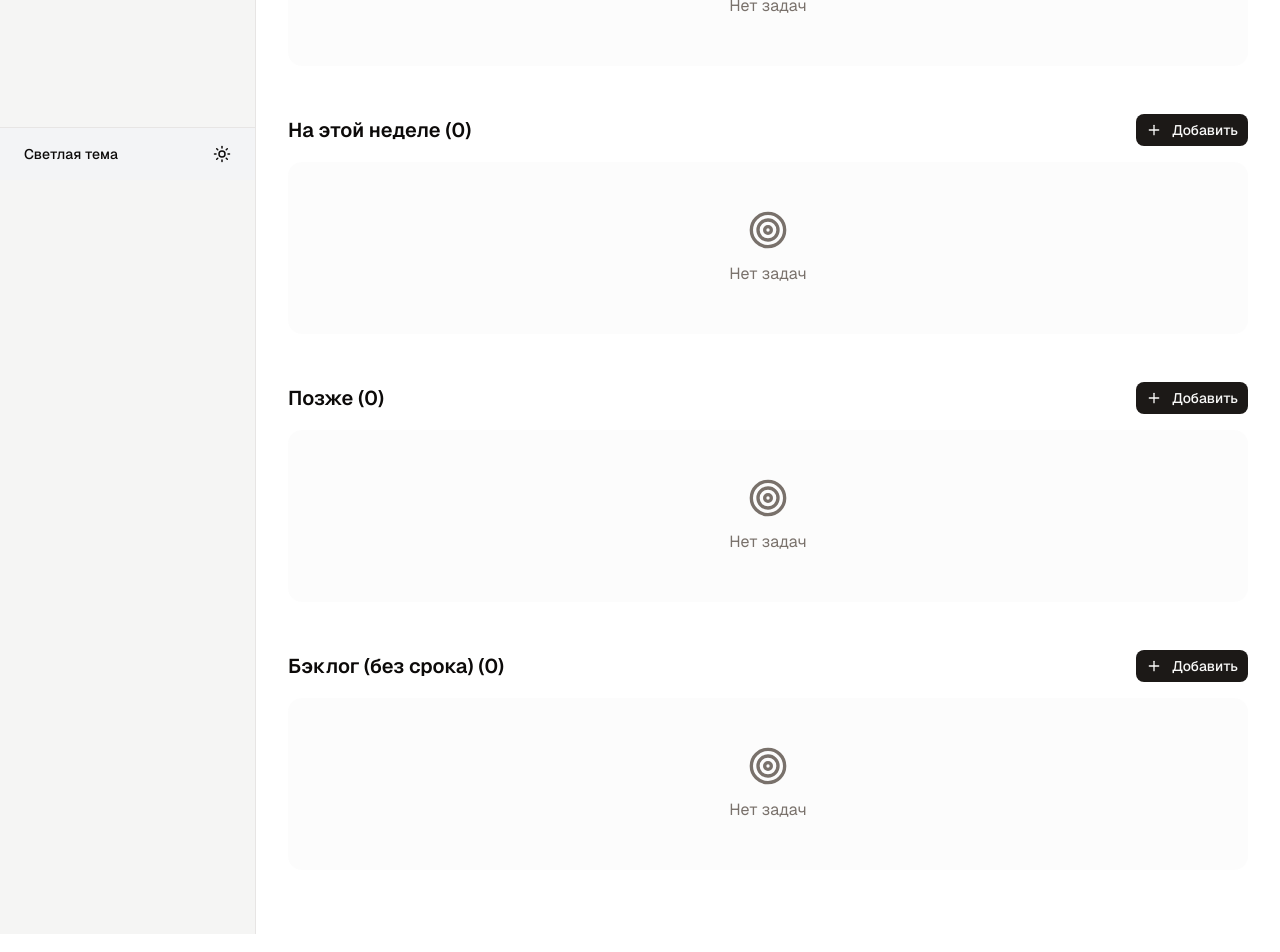
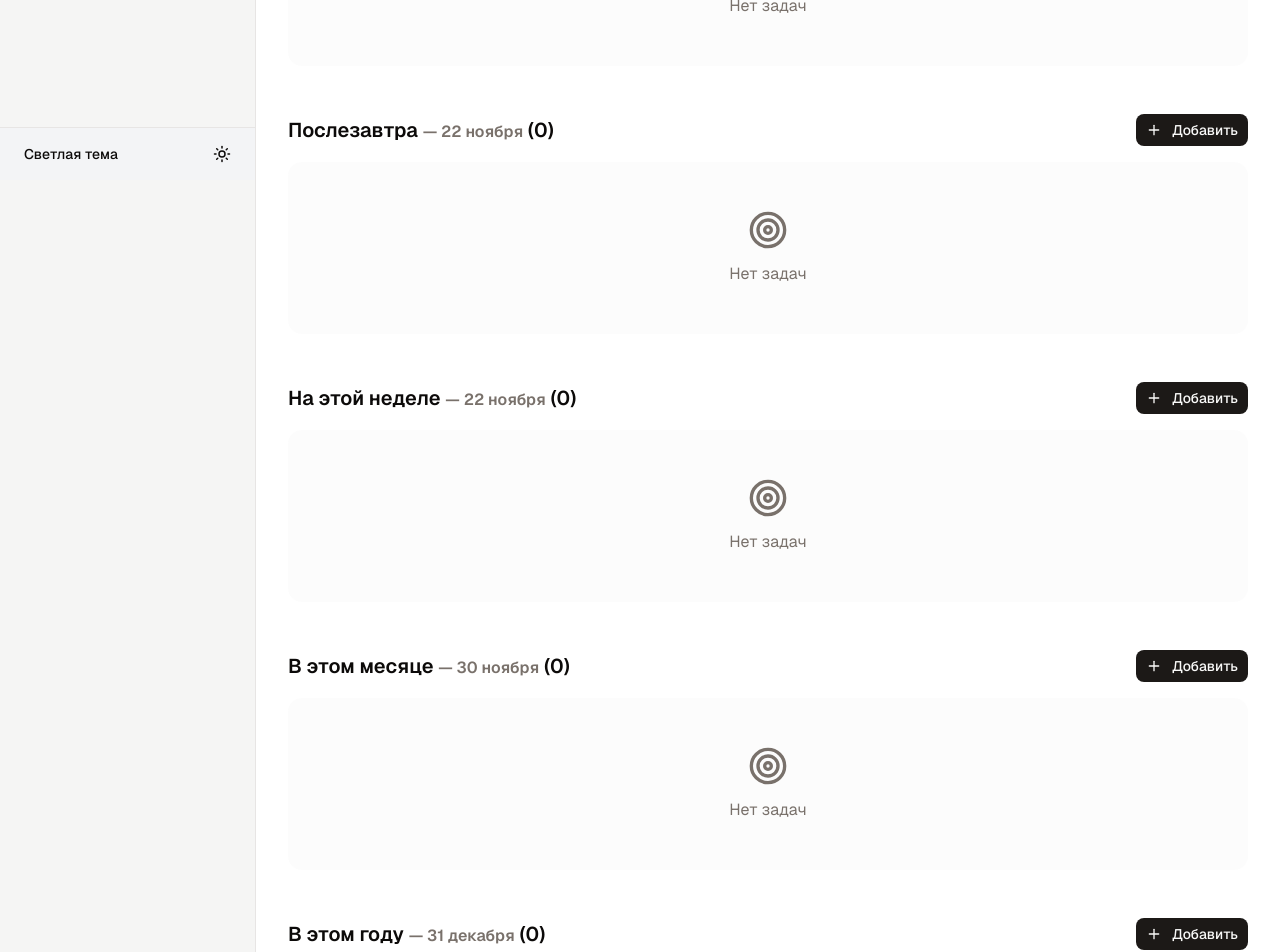
Before and after one commit to TrocyukS96/mind-haven, a Next.js app: page /tasks in a window 1280 px wide. Shown: the part 620-1572 px from the top of the page. Built offline with nearby package versions, Linux system fonts and the light colour scheme.

Commit message:
fix: add fix for adding tasks from taskPage from different modes

```diff
--- a/features/task/ui/TaskForm.tsx
+++ b/features/task/ui/TaskForm.tsx
@@ -14,7 +14,6 @@ import {
   SelectValue,
 } from "@/shared/ui/select";
 import { useEffect, useState } from "react";
-import { toast } from "react-toastify";
 
 interface Props {
   task?: Task | null;
@@ -23,7 +22,7 @@ interface Props {
 }
 
 const TaskForm = ({ task, open, onOpenChange }: Props) => {
-  const { goals, addTask, updateTask, defaultGoalId } = useStore();
+  const { goals, addTask, updateTask, defaultGoalId, defaultDeadline } = useStore();
 
   const [title, setTitle] = useState(task?.title || '');
   const [priority, setPriority] = useState<TaskPriority>(task?.priority || 'medium');
@@ -35,24 +34,20 @@ const TaskForm = ({ task, open, onOpenChange }: Props) => {
 
   const handleSubmit = (e: React.FormEvent) => {
     e.preventDefault();
-    if (!title.trim()) {
-      toast.error('Название задачи не может быть пустым');
-      return;
-    };
+    if (!title.trim()) return;
 
     const finalGoalId = goalId === 'none' ? undefined : goalId;
-    const finalDeadline = deadline ? new Date(deadline).toISOString() : undefined;
+    const finalDeadline = deadline || undefined;
 
     if (isEditMode && task) {
       updateTask(task.id, {
         title: title.trim(),
         priority,
         goalId: finalGoalId,
-        completed,
         deadline: finalDeadline,
       });
     } else {
-      addTask(title.trim(), finalGoalId, priority);
+      addTask(title.trim(), finalGoalId, priority, finalDeadline);
     }
 
     onOpenChange(false);
@@ -64,18 +59,15 @@ const TaskForm = ({ task, open, onOpenChange }: Props) => {
         setTitle(task.title);
         setPriority(task.priority);
         setGoalId(task.goalId || 'none');
-        setCompleted(task.completed);
         setDeadline(task.deadline || '');
       } else {
         setTitle('');
         setPriority('medium');
-        setGoalId('none');
-        setCompleted(false);
-        setDeadline('');
+        setGoalId(defaultGoalId || 'none');
+        setDeadline(defaultDeadline || '');
       }
     }
-
-  }, [open, task]);
+  }, [task, open, defaultGoalId, defaultDeadline]);
 
   return (
     <form onSubmit={handleSubmit} className="space-y-6">
@@ -107,7 +99,7 @@ const TaskForm = ({ task, open, onOpenChange }: Props) => {
           </Select>
         </div>
 
-        <div>
+        <div className="space-y-2">
           <Label htmlFor="deadline">Дедлайн</Label>
           <Input
             id="deadline"
@@ -117,6 +109,7 @@ const TaskForm = ({ task, open, onOpenChange }: Props) => {
             className="mt-2"
           />
         </div>
+
       </div>
 
       <div>
--- a/screens/tasks/ui/TasksByDayMode.tsx
+++ b/screens/tasks/ui/TasksByDayMode.tsx
@@ -3,7 +3,7 @@
 import { Button } from "@/shared/ui/button";
 import { Plus, Target } from "lucide-react";
 import { TaskCard } from "@/entities/task/ui/TaskCard";
-import { format, isToday, isTomorrow, addDays, isWithinInterval, endOfWeek } from "date-fns";
+import { format, isToday, isTomorrow, addDays, isWithinInterval, endOfWeek, startOfWeek, startOfMonth, startOfYear, endOfMonth, addYears, endOfYear, isAfter } from "date-fns";
 import { ru } from "date-fns/locale";
 import { Task } from "@/entities/task/model/types";
 import { useStore } from "@/shared/store/store-config";
@@ -18,9 +18,26 @@ export function TasksByDayMode({ tasks }: TasksByDayModeProps) {
   const groupedTasks = {
     today: tasks.filter(t => t.deadline && isToday(new Date(t.deadline))),
     tomorrow: tasks.filter(t => t.deadline && isTomorrow(new Date(t.deadline))),
-    thisWeek: tasks.filter(t => t.deadline && isWithinInterval(new Date(t.deadline), { start: addDays(new Date(), 2), end: endOfWeek(new Date()) })),
-    later: tasks.filter(t => t.deadline && !isToday(new Date(t.deadline)) && !isTomorrow(new Date(t.deadline)) && !isWithinInterval(new Date(t.deadline), { start: addDays(new Date(), 2), end: endOfWeek(new Date()) })),
+    afterTomorrow: tasks.filter(t => t.deadline && isAfter(new Date(t.deadline), addDays(new Date(), 2))),
+    thisWeek: tasks.filter(t => t.deadline && isWithinInterval(new Date(t.deadline), { start: startOfWeek(new Date(), { locale: ru }), end: endOfWeek(new Date(), { locale: ru }) })),
+    thisMonth: tasks.filter(t => t.deadline && isWithinInterval(new Date(t.deadline), { start: startOfMonth(new Date()), end: endOfMonth(new Date()) })),
+    thisYear: tasks.filter(t => t.deadline && isWithinInterval(new Date(t.deadline), { start: startOfYear(new Date()), end: endOfYear(new Date()) })),
+    nextYear: tasks.filter(t => t.deadline && isWithinInterval(new Date(t.deadline), { start: addYears(new Date(), 1), end: addYears(new Date(), 1) })),
+    later: tasks.filter(t => t.deadline && !isToday(new Date(t.deadline)) && !isTomorrow(new Date(t.deadline)) && !isAfter(new Date(t.deadline), addDays(new Date(), 2))),
     backlog: tasks.filter(t => !t.deadline),
+  };
+
+  const formatDateForSection = (title: string) => {
+    if (title === "Сегодня") return format(new Date(), 'yyyy-MM-dd');
+    if (title === "Завтра") return format(addDays(new Date(), 1), 'yyyy-MM-dd');
+    if (title === "На этой неделе") return format(endOfWeek(new Date(), { locale: ru }), 'yyyy-MM-dd');
+    if (title === "Послезавтра") return format(addDays(new Date(), 2), 'yyyy-MM-dd');
+    if (title === "В этом месяце") return format(endOfMonth(new Date()), 'yyyy-MM-dd');
+    if (title === "В этом году") return format(endOfYear(new Date()), 'yyyy-MM-dd');
+    if (title === "В следующем году") return format(addYears(new Date(), 1), 'yyyy-MM-dd');
+    if (title === "Позже") return format(endOfWeek(new Date(), { locale: ru }), 'yyyy-MM-dd');
+    if (title === "Бэклог (без срока)") return undefined;
+    return undefined;
   };
 
   const DaySection = ({ title, tasks: dayTasks, dateLabel }: { title: string; tasks: Task[]; dateLabel?: string }) => (
@@ -29,7 +46,7 @@ export function TasksByDayMode({ tasks }: TasksByDayModeProps) {
         <h2 className="text-xl font-semibold">
           {title} {dateLabel && <span className="text-muted-foreground text-base">— {dateLabel}</span>} ({dayTasks.length})
         </h2>
-        <Button size="sm" onClick={() => openTaskForm(undefined, undefined, dateLabel?.split(' — ')[1] || undefined)}>
+        <Button size="sm" onClick={() => openTaskForm(undefined, undefined, formatDateForSection(title))}>
           <Plus className="h-4 w-4 mr-1" />
           Добавить
         </Button>
@@ -56,8 +73,12 @@ export function TasksByDayMode({ tasks }: TasksByDayModeProps) {
     <div className="space-y-12">
       <DaySection title="Сегодня" tasks={groupedTasks.today} dateLabel={format(new Date(), 'd MMMM', { locale: ru })} />
       <DaySection title="Завтра" tasks={groupedTasks.tomorrow} dateLabel={format(addDays(new Date(), 1), 'd MMMM', { locale: ru })} />
-      <DaySection title="На этой неделе" tasks={groupedTasks.thisWeek} />
-      <DaySection title="Позже" tasks={groupedTasks.later} />
+      <DaySection title="Послезавтра" tasks={groupedTasks.afterTomorrow} dateLabel={format(addDays(new Date(), 2), 'd MMMM', { locale: ru })} />
+      <DaySection title="На этой неделе" tasks={groupedTasks.thisWeek} dateLabel={format(addDays(new Date(), 2), 'd MMMM', { locale: ru })} />
+      <DaySection title="В этом месяце" tasks={groupedTasks.thisMonth} dateLabel={format(endOfMonth(new Date()), 'd MMMM', { locale: ru })} />
+      <DaySection title="В этом году" tasks={groupedTasks.thisYear} dateLabel={format(endOfYear(new Date()), 'd MMMM', { locale: ru })} />
+      <DaySection title="В следующем году" tasks={groupedTasks.nextYear} dateLabel={''} />
+      <DaySection title="Позже" tasks={groupedTasks.later} dateLabel={''} />
       <DaySection title="Бэклог (без срока)" tasks={groupedTasks.backlog} />
     </div>
   );
--- a/shared/store/slices/tasks-slice.ts
+++ b/shared/store/slices/tasks-slice.ts
@@ -10,7 +10,7 @@ export interface TasksSlice {
     defaultGoalId?: string;
     defaultDeadline?: string;
 
-    addTask: (title: string, goalId?: string, priority?: TaskPriority) => void;
+    addTask: (title: string, goalId?: string, priority?: TaskPriority, deadline?: string) => void;
     toggleTask: (id: string) => void;
     updateTask: (id: string, updates: Partial<Task>) => void;
     deleteTask: (task: Task) => void;
@@ -39,6 +39,7 @@ export const createTasksSlice: StateCreator<AppStore, [], [], TasksSlice> = (set
             priority,
             goalId,
             createdAt: new Date().toISOString(),
+            deadline: deadline ? new Date(deadline).toISOString() : undefined,
         };
 
         set((state) => ({
@@ -136,7 +137,7 @@ export const createTasksSlice: StateCreator<AppStore, [], [], TasksSlice> = (set
 
     },
 
-    updateTask: (id, updates: Partial<Task> & { deadline?: string }) => {
+    updateTask: (id, updates: Partial<Task>) => {
         set((state) => ({
             tasks: state.tasks.map((t) => (t.id === id ? { ...t, ...updates } : t)),
         }));
@@ -168,7 +169,7 @@ export const createTasksSlice: StateCreator<AppStore, [], [], TasksSlice> = (set
             selectedTask: null,
             isTaskFormOpen: false,
             defaultGoalId: undefined,
-            defaultDeadline: '',
+            defaultDeadline: undefined,
         }),
 
 });
```
